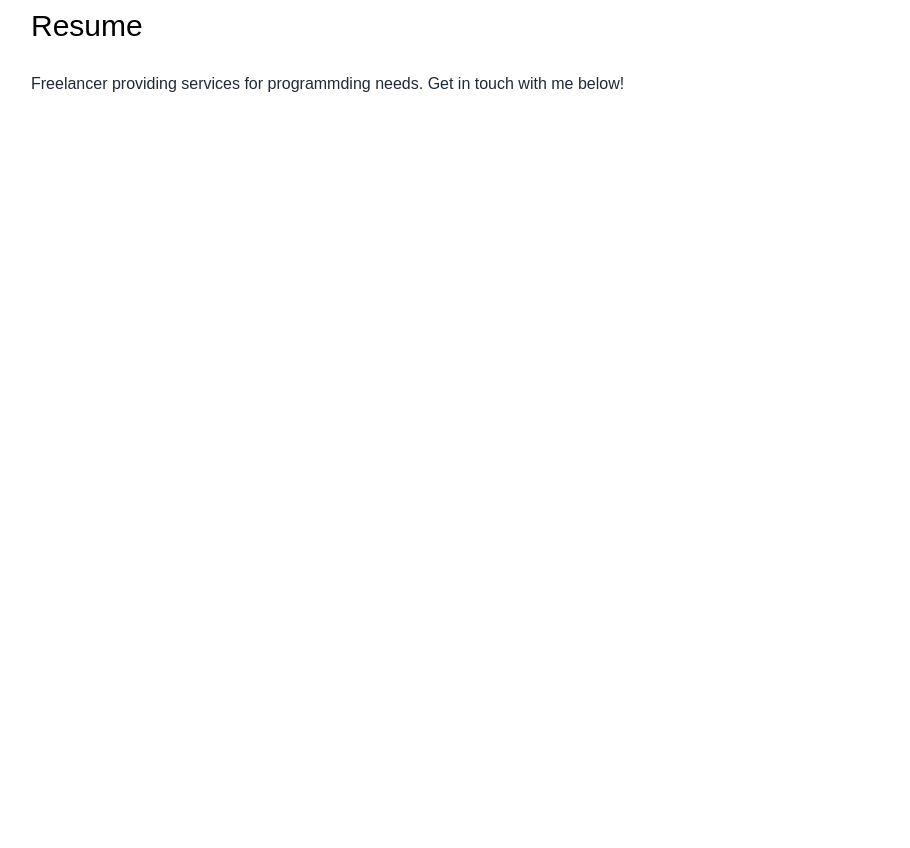
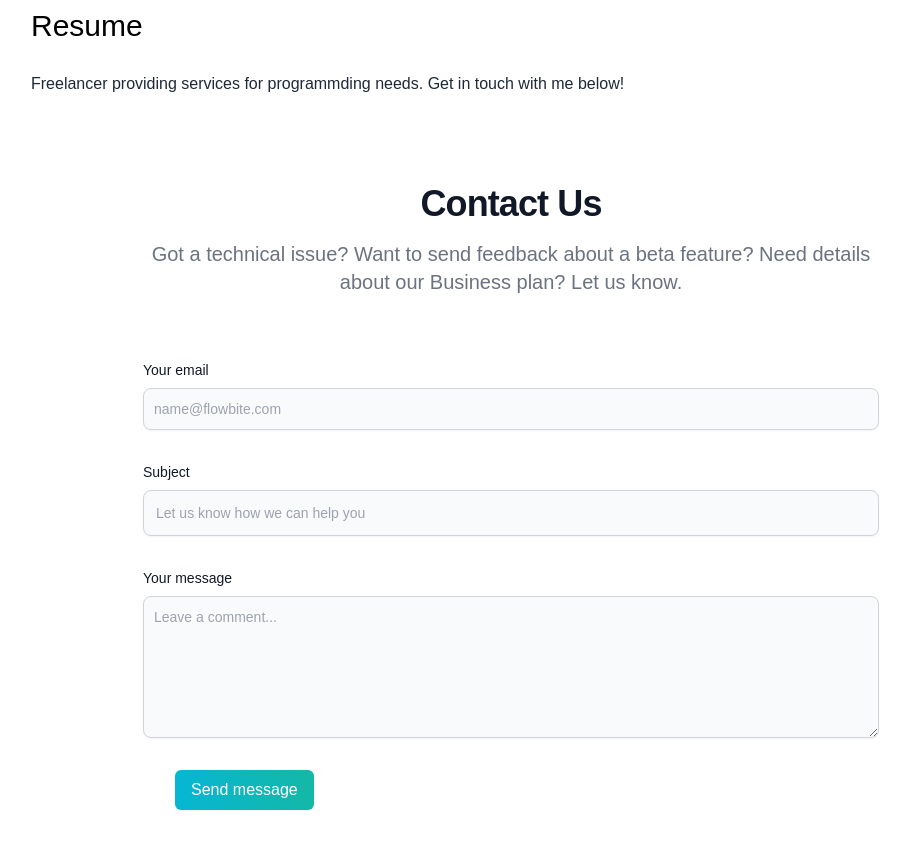
Before and after one commit to salvat36/nextportfolio, a Next.js app: page / in a window 1280 px wide. Shown: the part 1760-2608 px from the top of the page, without its empty margins (129-1039 px from the left). Before the commit the page ends 1880 px from the top, so only its background shows below. Built offline with nearby package versions, Linux system fonts and the light colour scheme.

Commit message:
add styled contact form

```diff
--- /dev/null
+++ b/pages/Contact.js
@@ -0,0 +1,26 @@
+
+export default function Contact() {
+  return (
+<section className="bg-white dark:bg-gray-900">
+  <div className="py-8 lg:py-16 px-4 mx-auto max-w-screen-md">
+      <h2 className="mb-4 text-4xl tracking-tight font-extrabold text-center text-gray-900 dark:text-white">Contact Us</h2>
+      <p className="mb-8 lg:mb-16 font-light text-center text-gray-500 dark:text-gray-400 sm:text-xl">Got a technical issue? Want to send feedback about a beta feature? Need details about our Business plan? Let us know.</p>
+      <form action="https://formspree.io/your@email.com" method="POST" className="space-y-8">
+          <div>
+              <label for="email" className="block mb-2 text-sm font-medium text-gray-900 dark:text-gray-300">Your email</label>
+              <input type="email" id="email" className="shadow-sm bg-gray-50 border border-gray-300 text-gray-900 text-sm rounded-lg focus:ring-primary-500 focus:border-primary-500 block w-full p-2.5 dark:bg-gray-700 dark:border-gray-600 dark:placeholder-gray-400 dark:text-white dark:focus:ring-primary-500 dark:focus:border-primary-500 dark:shadow-sm-light" placeholder="name@flowbite.com" required/>
+          </div>
+          <div>
+              <label for="subject" className="block mb-2 text-sm font-medium text-gray-900 dark:text-gray-300">Subject</label>
+              <input type="text" id="subject" className="block p-3 w-full text-sm text-gray-900 bg-gray-50 rounded-lg border border-gray-300 shadow-sm focus:ring-primary-500 focus:border-primary-500 dark:bg-gray-700 dark:border-gray-600 dark:placeholder-gray-400 dark:text-white dark:focus:ring-primary-500 dark:focus:border-primary-500 dark:shadow-sm-light" placeholder="Let us know how we can help you" required/>
+          </div>
+          <div className="sm:col-span-2">
+              <label for="message" className="block mb-2 text-sm font-medium text-gray-900 dark:text-gray-400">Your message</label>
+              <textarea id="message" rows="6" className="block p-2.5 w-full text-sm text-gray-900 bg-gray-50 rounded-lg shadow-sm border border-gray-300 focus:ring-primary-500 focus:border-primary-500 dark:bg-gray-700 dark:border-gray-600 dark:placeholder-gray-400 dark:text-white dark:focus:ring-primary-500 dark:focus:border-primary-500" placeholder="Leave a comment..."></textarea>
+          </div>
+          <button type="submit" className="hover:animate-pulse bg-gradient-to-r from-cyan-500 to-teal-500 text-white px-4 py-2 rounded-md ml-8 hover:ring-2 ring-purple-500 ring-offset-4 ring-offset-purple-100/50">Send message</button>
+      </form>
+  </div>
+</section>
+  );
+}
--- a/pages/index.js
+++ b/pages/index.js
@@ -11,6 +11,7 @@ import deved from "../public/dev-ed-wave.png";
 import design from "../public/design.png";
 import code from "../public/code.png";
 import consulting from "../public/consulting.png";
+import Contact from "./Contact";
 
 export default function Home() {
   const [darkMode, setDarkMode] = useState(false);
@@ -61,6 +62,15 @@ export default function Home() {
                   href="#portfolio"
                 >
                   Portfolio
+                </a>
+              </li>
+              <li>
+                {" "}
+                <a
+                  className="hover:animate-pulse bg-gradient-to-r from-cyan-500 to-teal-500 text-white px-4 py-2 rounded-md ml-8 hover:ring-2 ring-purple-500 ring-offset-4 ring-offset-purple-100/50"
+                  href="#contact"
+                >
+                  Contact
                 </a>
               </li>
             </ul>
@@ -158,6 +168,11 @@ export default function Home() {
             </p>
           </div>
         </section>
+        <section id="contact">
+          <div>
+            <Contact/>
+          </div>
+        </section>
       </main>
     </div>
   );
```
Also changed, not shown: tailwind.config.js (line endings or trailing spaces).
